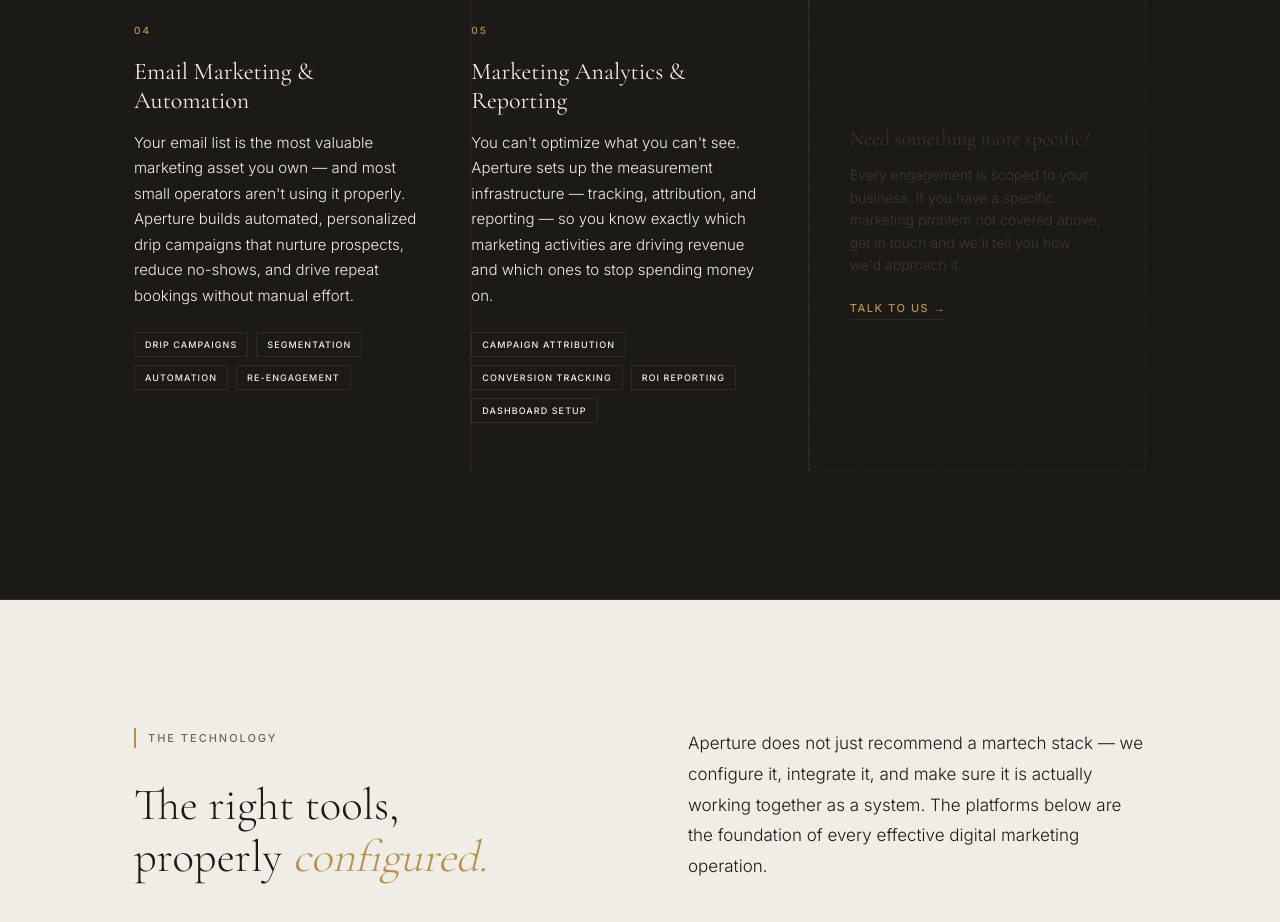
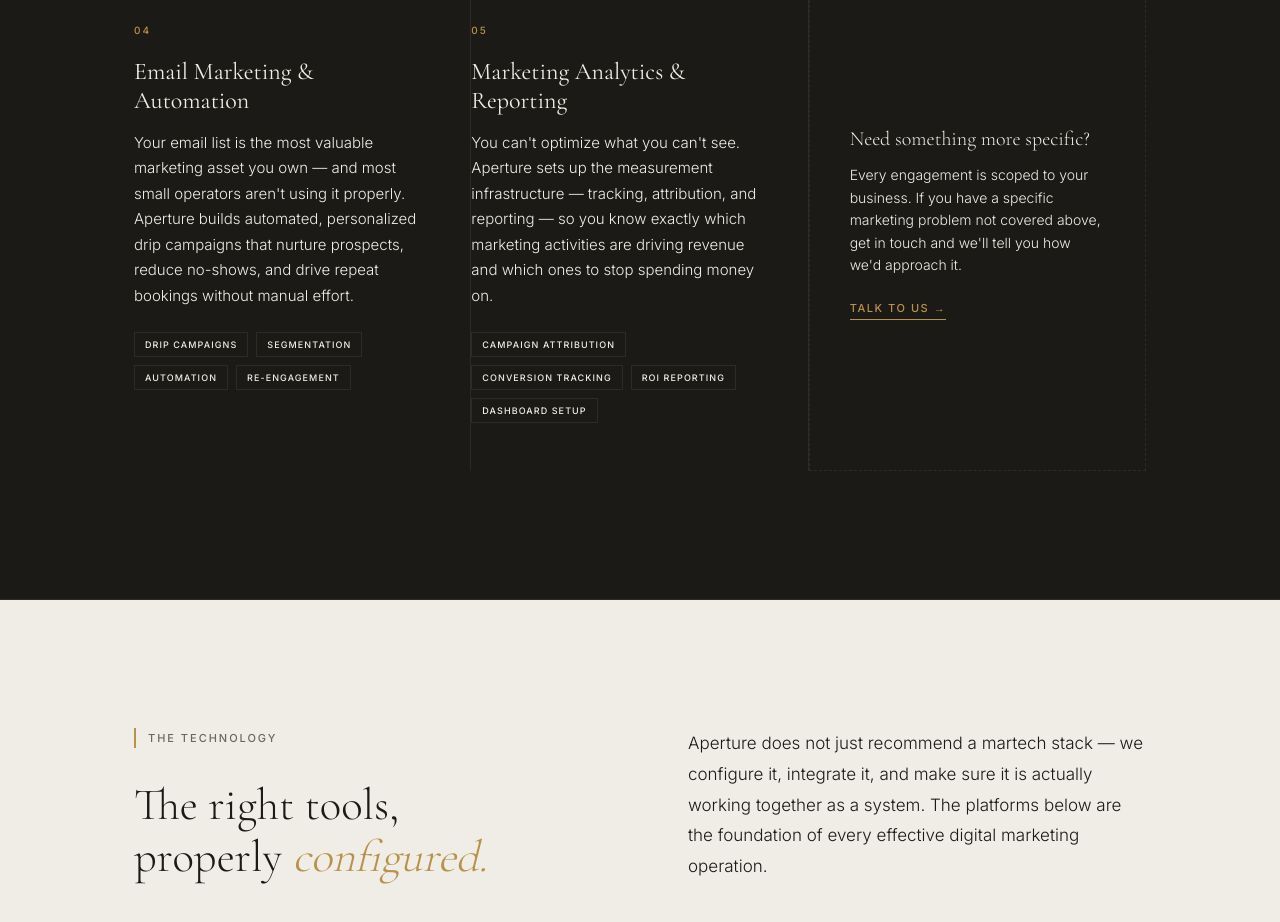
Before and after one commit to letsnavigatebmw/aperture-hospitality, a Next.js app: page /capabilities in a window 1280 px wide. Shown: the part 2800-3722 px from the top of the page. Built offline with nearby package versions, Linux system fonts and the light colour scheme.

Commit message:
Fix: Change 'Need something more specific?' placeholder text to white in Capabilities section

```diff
--- a/app/capabilities/page.tsx
+++ b/app/capabilities/page.tsx
@@ -274,13 +274,13 @@ export default function CapabilitiesPage() {
 
             {/* Placeholder card */}
             <div style={{ padding: '3rem 2.5rem', border: '1px dashed #2e2b26', background: 'transparent', display: 'flex', flexDirection: 'column', justifyContent: 'center', minHeight: '280px' }}>
-              <div style={{ fontFamily: "'Cormorant Garamond', Georgia, serif", fontSize: '1.25rem', fontWeight: 300, color: '#3a3733', marginBottom: '0.75rem', lineHeight: 1.3 }}>
+              <div style={{ fontFamily: "'Cormorant Garamond', Georgia, serif", fontSize: '1.25rem', fontWeight: 300, color: '#F0EDE6', marginBottom: '0.75rem', lineHeight: 1.3 }}>
                 Need something more specific?
               </div>
-              <p style={{ fontSize: '0.875rem', fontWeight: 300, color: '#3a3733', lineHeight: 1.6, marginBottom: '1.5rem' }}>
+              <p style={{ fontSize: '0.875rem', fontWeight: 300, color: '#F0EDE6', lineHeight: 1.6, marginBottom: '1.5rem' }}>
                 Every engagement is scoped to your business. If you have a specific marketing problem not covered above, get in touch and we'll tell you how we'd approach it.
               </p>
-              <Link href="/contact" style={{ fontSize: '0.6875rem', fontWeight: 500, letterSpacing: '0.14em', textTransform: 'uppercase', color: '#B8924A', borderBottom: '1px solid #2e2b26', paddingBottom: '2px', display: 'inline-flex', width: 'fit-content', textDecoration: 'none' }}>
+              <Link href="/contact" style={{ fontSize: '0.6875rem', fontWeight: 500, letterSpacing: '0.14em', textTransform: 'uppercase', color: '#B8924A', borderBottom: '1px solid #B8924A', paddingBottom: '2px', display: 'inline-flex', width: 'fit-content', textDecoration: 'none' }}>
                 Talk to us →
               </Link>
             </div>
```
